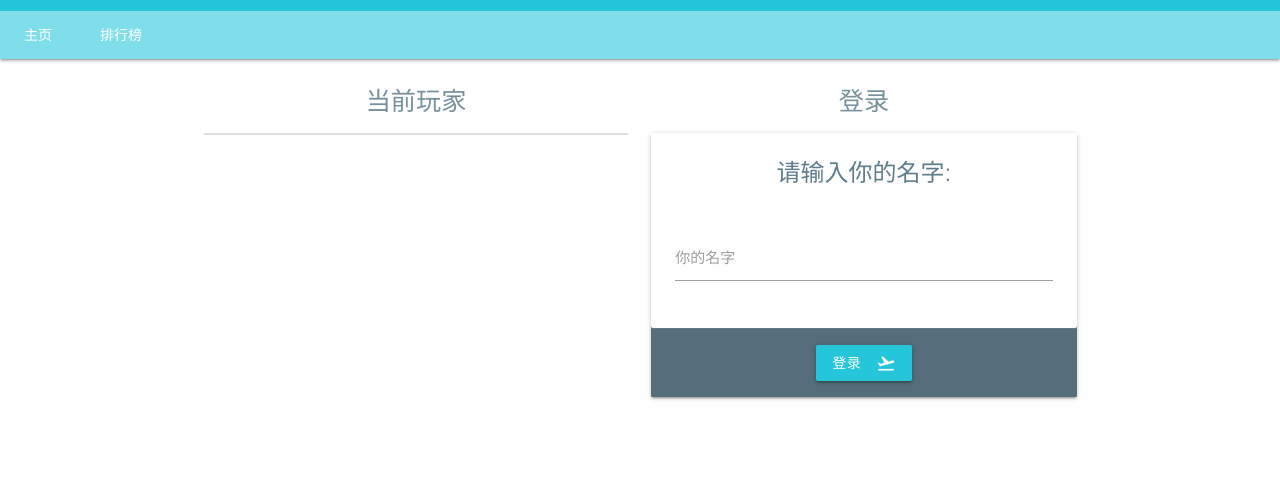
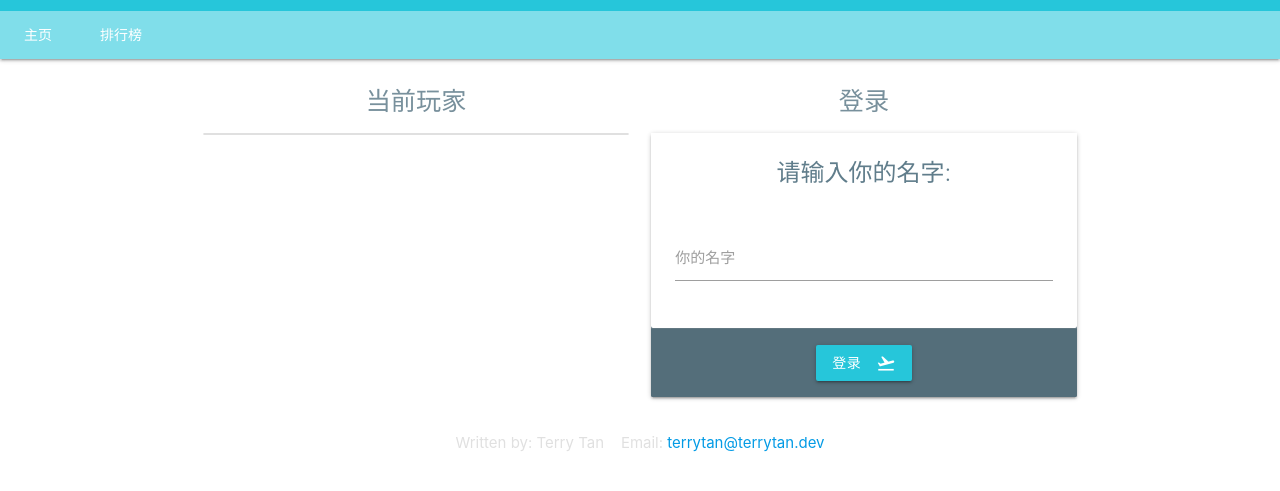
Before and after one commit to teeerrytan/tinyGame, a website: page index.html in a window 1280 px wide. Shown: the part 53-544 px from the top of the page. Drawn offline with nearby package versions, Linux system fonts and the light colour scheme; no server answers.

Commit message:
add footer

```diff
--- a/index.html
+++ b/index.html
@@ -456,4 +456,9 @@
                 </script>
 </body>
 
+<footer>
+        <p class="grey-text text-lighten-2 center">Written by: Terry Tan &nbsp;&nbsp;&nbsp;Email: <a href="mailto:terrytan@terrytan.dev">
+                terrytan@terrytan.dev</a></p>
+</footer>
+
 </html>
```
